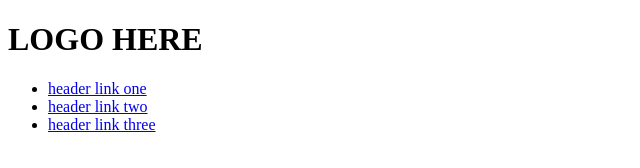
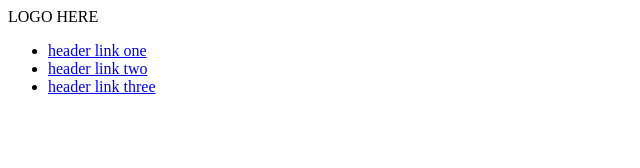
Before and after one commit to jeast3113/Coding-Odin-Landing-Page, a plain HTML site: page index.html in a window 1280 px wide. Shown: the whole page, without its empty margins (0-640 px from the left). Drawn offline with Linux system fonts and the light colour scheme.

Commit message:
replaced h1 tag with div tag for logo; added a div for header container 1

```diff
--- a/index.html
+++ b/index.html
@@ -8,12 +8,15 @@
 </head>
 <body>
     <div class="header-section-1">
-        <h1>LOGO HERE</h1>
-        <ul>
-            <li><a href="#">header link one</a></li>
-            <li><a href="#">header link two</a></li>
-            <li><a href="#">header link three</a></li>
-        </ul>
+        <div class="header-container-1"></div>
+            <div class="header-logo">
+                LOGO HERE
+            </div>
+            <ul class="header-links">
+                <li><a href="#">header link one</a></li>
+                <li><a href="#">header link two</a></li>
+                <li><a href="#">header link three</a></li>
+            </ul>
     </div>
 </body>
 </html>
```
